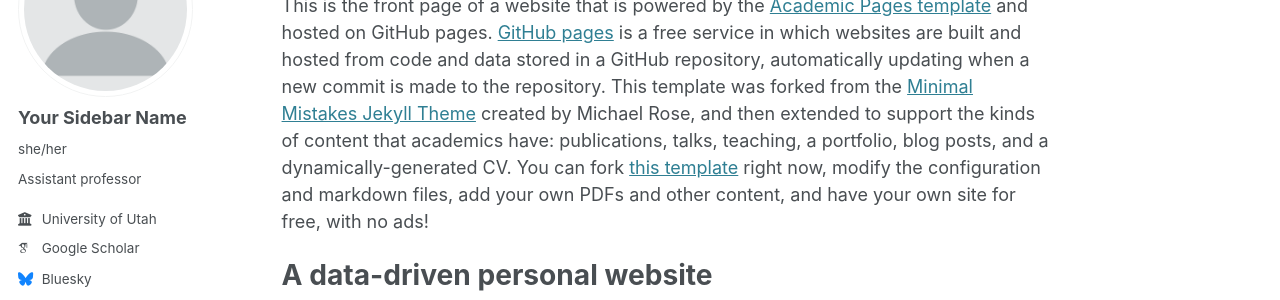
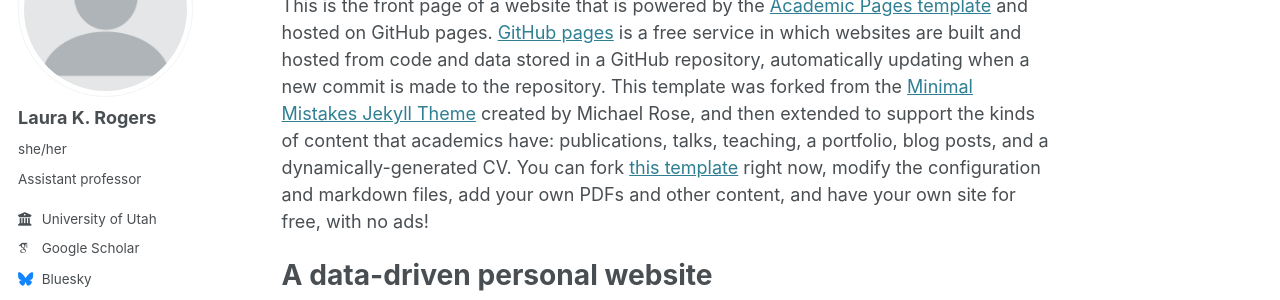
Before and after one commit to lkrogers2/lkrogers2.github.io, a Jekyll site: the page built from _pages/about.md, in a window 1280 px wide. Shown: the part 184-484 px from the top of the page. Built offline with Jekyll 4.4.1, drawn with Linux system fonts in a browser that asks for light colours; some web fonts are replaced.

Commit message:
Update _config.yml

```diff
--- a/_config.yml
+++ b/_config.yml
@@ -22,7 +22,7 @@ repository               : "lkrogers2/lkrogers2.github.io"
 author:
   # Biographic information
   avatar           : "profile.png"
-  name             : "Your Sidebar Name"
+  name             : "Laura K. Rogers"
   pronouns         : "she/her"
   bio              : "Assistant professor"
   location         : #"Salt Lake C"
@@ -49,7 +49,7 @@ author:
   stackoverflow    : # User number or user number and name (i.e., use "1" or "1/jeff-atwood")
 
   # Social media
-  bluesky          : "laurarogers.bsky.app" # Replace this with you Bluesky username
+  bluesky          : "laurarogers.bsky.social" # Replace this with you Bluesky username
   facebook         : # Username
   flickr           : # Username
   foursquare       : # Username
```
